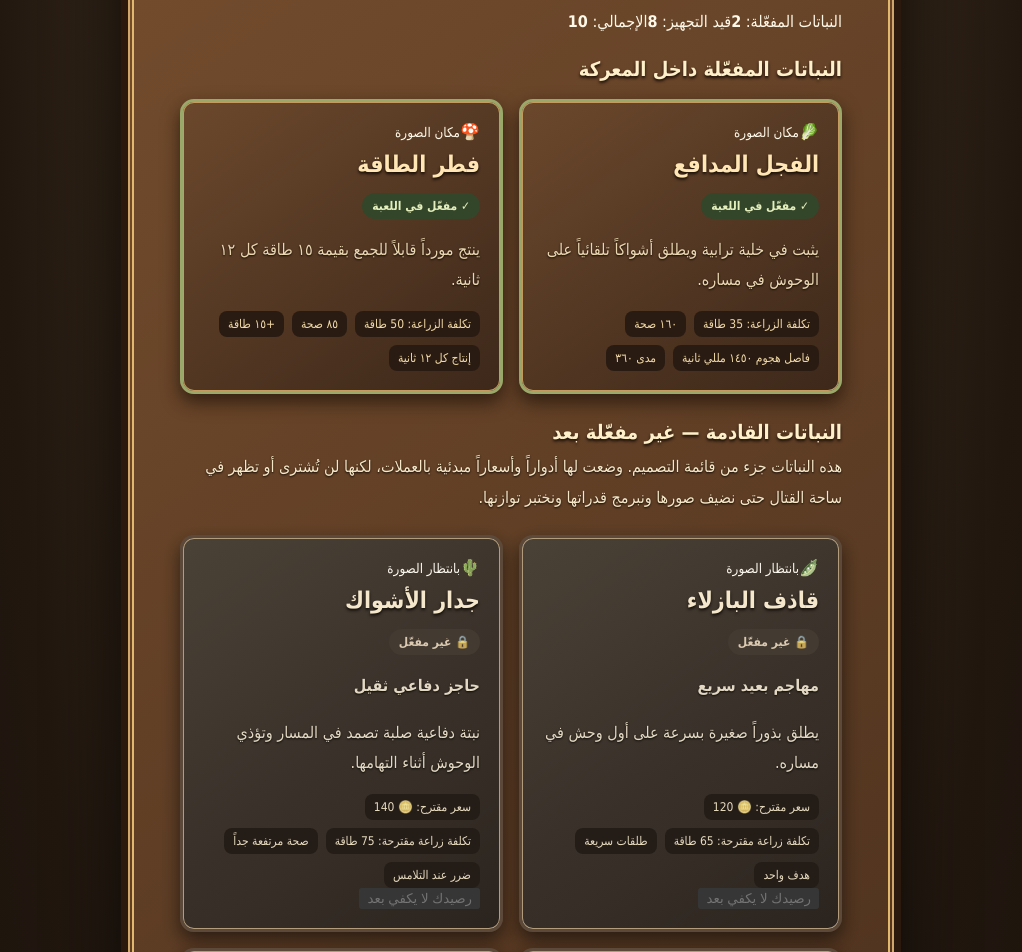
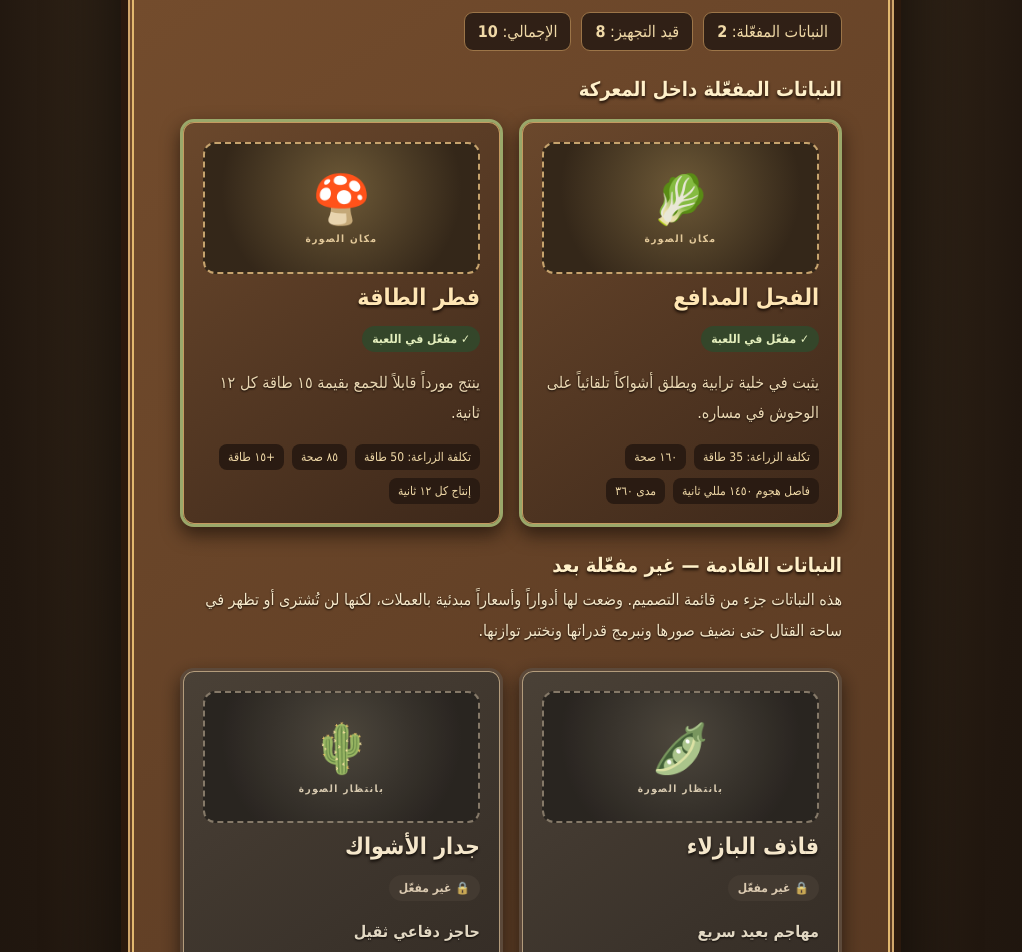
Before and after one commit to waelkamira/FarmVsMonsters, a Next.js app in the folder web/: page /plants in a window 1280 px wide. Shown: the part 360-1312 px from the top of the page, without its empty margins (129-1151 px from the left). Built offline with nearby package versions, Linux system fonts and the light colour scheme.

Commit message:
Add plant art placeholders and catalog status styling

```diff
--- a/web/app/globals.css
+++ b/web/app/globals.css
@@ -251,3 +251,14 @@ body { color:var(--text-primary); }
 .collection-meta { display:flex; flex-wrap:wrap; gap:8px; margin-top:12px; }
 .collection-meta span { padding:6px 9px; border-radius:8px; background:#2a1b12; color:#f0d9a7; font-size:12px; }
 .collection-back { margin-top:28px; }
+
+
+/* Plant encyclopedia artwork slots and development states */
+.collection-summary { display:flex; flex-wrap:wrap; gap:10px; margin:16px 0 24px; }
+.collection-summary span { padding:9px 13px; border:1px solid #9c7548; border-radius:9px; background:#302016; color:#f0d9a7; }
+.plant-art-placeholder { display:flex; flex-direction:column; align-items:center; justify-content:center; gap:5px; width:100%; min-height:132px; border:2px dashed #c6a36d; border-radius:12px; background:radial-gradient(circle at 50% 35%,#6d5937,#342719 75%); color:#ffedc8; }
+.plant-art-placeholder span { font-size:48px; line-height:1.2; }
+.plant-art-placeholder small { color:#e3c99a; font-size:10px; font-weight:900; letter-spacing:1.4px; }
+.plant-art-placeholder.is-planned { background:radial-gradient(circle at 50% 35%,#514733,#2c241c 75%); border-color:#8d7859; }
+.plant-locked-button { width:100%; margin-top:14px; padding:11px 12px; border:1px solid #8b7655; border-radius:9px; background:#292017; color:#d9c7a5; font-weight:800; cursor:not-allowed; opacity:.9; }
+.collection-note { margin-top:20px; }
```
